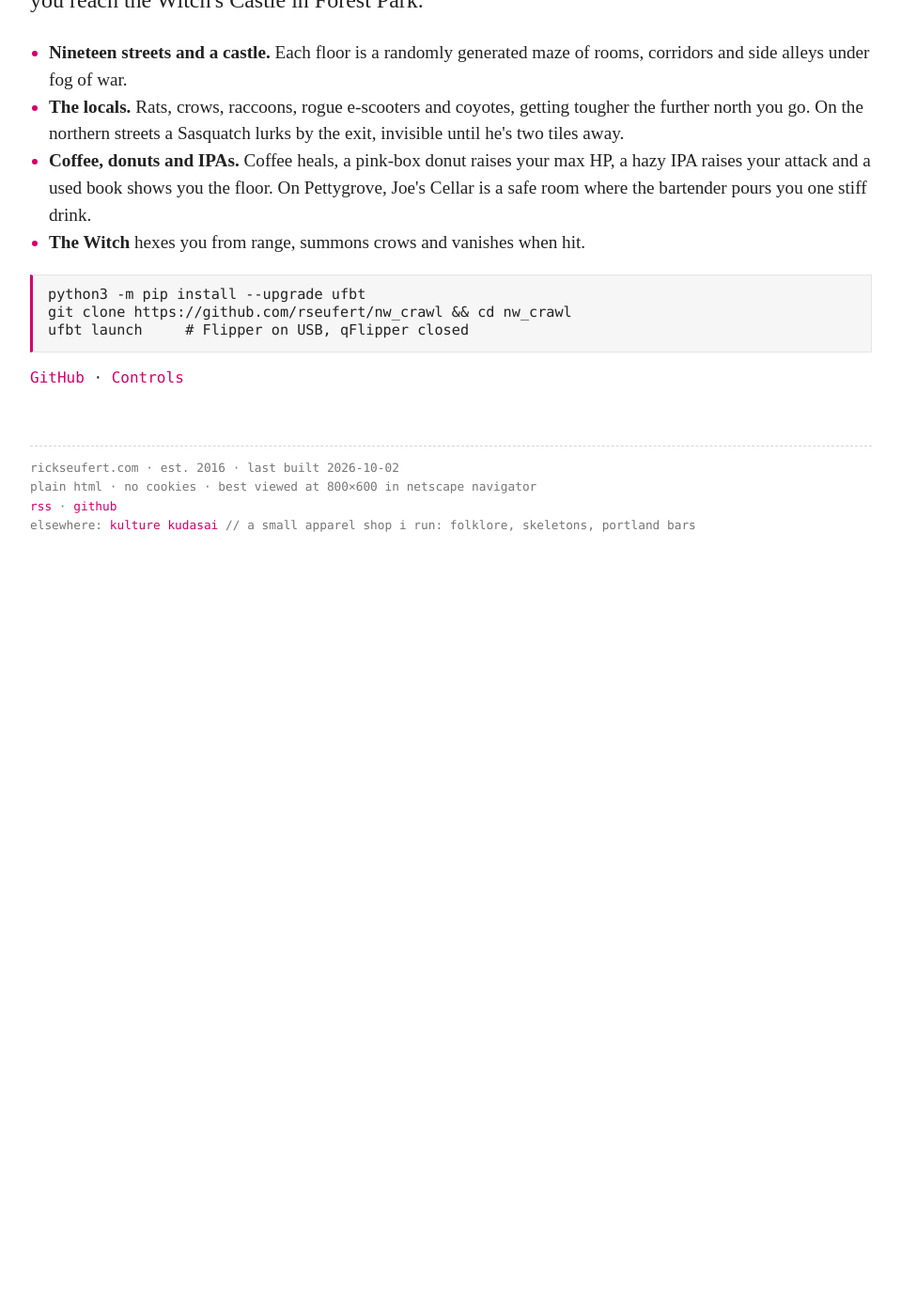
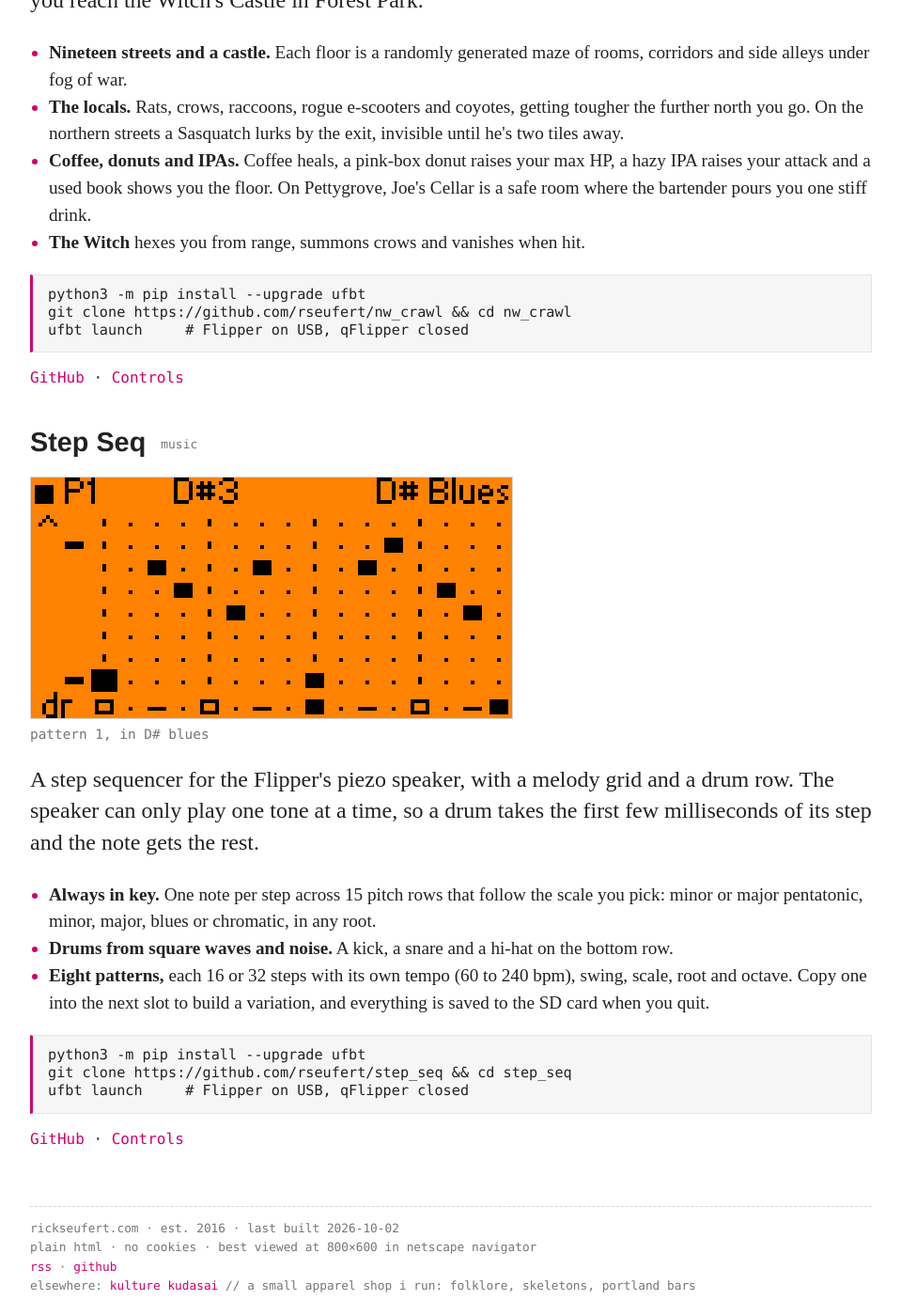
Before and after one commit to rseufert/rseufert.github.io, a Jekyll site: the page built from index.html, in a window 1280 px wide and 1400 px high, scrolled down 14440 px. Shown: the whole window at 94% size, without its empty margins (160-1119 px from the left). Built offline with Jekyll 4.4.1, drawn with Linux system fonts in a browser that asks for light colours; before the commit the page ends 15070 px from its top, so only the background shows below that.

Commit message:
Flipper: Step Seq, a step sequencer for the piezo speaker
The second Flipper app, after NW Crawl: its screenshot, what it does
(a melody grid in key, a drum row, eight patterns saved to the SD card),
and how to build and install it with ufbt.

Co-Authored-By: Claude Opus 5.5 <noreply@anthropic.com>
Claude-Session: https://claude.ai/code/session_015RDTBgG3oYVSZTAaz1gNwq

```diff
--- a/index.html
+++ b/index.html
@@ -252,5 +252,23 @@ git clone https://github.com/rseufert/nw_crawl &amp;&amp; cd nw_crawl
 ufbt launch     # Flipper on USB, qFlipper closed</code></pre>
 		<p class="links"><a href="https://github.com/rseufert/nw_crawl">GitHub</a> · <a href="https://github.com/rseufert/nw_crawl#controls">Controls</a></p>
 	</div><!-- /.project -->
+
+	<div class="project">
+		<h3><a href="https://github.com/rseufert/step_seq">Step Seq</a> <span class="tag">music</span></h3>
+		<figure class="shot">
+			<img src="/flipper/step_seq.png" width="512" height="256" loading="lazy" alt="Step Seq on the Flipper's orange screen. The top bar reads &quot;P1&quot;, &quot;D#3&quot; and &quot;D# Blues&quot;. Below it a dotted grid of 16 steps has one filled block per step at different heights, a melody climbing and falling, and along the bottom a drum row marked &quot;dr&quot; of filled blocks, hollow blocks and dashes for kick, snare and hi-hat.">
+			<figcaption>pattern 1, in D# blues</figcaption>
+		</figure>
+		<p>A step sequencer for the Flipper's piezo speaker, with a melody grid and a drum row. The speaker can only play one tone at a time, so a drum takes the first few milliseconds of its step and the note gets the rest.</p>
+		<ul class="features">
+			<li><strong>Always in key.</strong> One note per step across 15 pitch rows that follow the scale you pick: minor or major pentatonic, minor, major, blues or chromatic, in any root.</li>
+			<li><strong>Drums from square waves and noise.</strong> A kick, a snare and a hi-hat on the bottom row.</li>
+			<li><strong>Eight patterns,</strong> each 16 or 32 steps with its own tempo (60 to 240 bpm), swing, scale, root and octave. Copy one into the next slot to build a variation, and everything is saved to the SD card when you quit.</li>
+		</ul>
+<pre><code>python3 -m pip install --upgrade ufbt
+git clone https://github.com/rseufert/step_seq &amp;&amp; cd step_seq
+ufbt launch     # Flipper on USB, qFlipper closed</code></pre>
+		<p class="links"><a href="https://github.com/rseufert/step_seq">GitHub</a> · <a href="https://github.com/rseufert/step_seq#controls">Controls</a></p>
+	</div><!-- /.project -->
 </section><!-- /.flipper -->
 <script src="/js/films.js" defer></script>
```
Also changed, not shown: flipper/step_seq.png (added).
